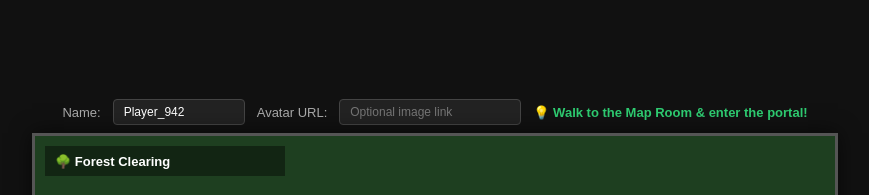
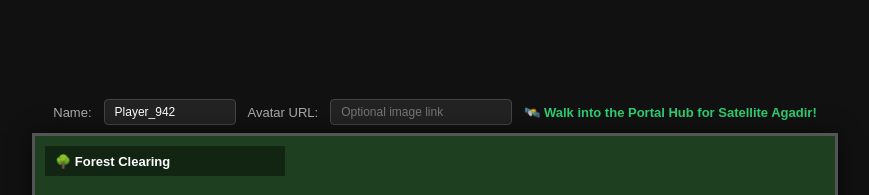
Before and after one commit to Mes3odi/multiplayer-game-test, a plain HTML site: page index.html in a window 1280 px wide. Shown: the top 195 px of the page, without its empty margins (205-1074 px from the left). Drawn offline with nearby package versions, Linux system fonts and the light colour scheme; no server answers.

Commit message:
Update title and comments for Satellite Lobby

```diff
--- a/index.html
+++ b/index.html
@@ -3,7 +3,7 @@
 <head>
     <meta charset="UTF-8">
     <meta name="viewport" content="width=device-width, initial-scale=1.0">
-    <title>GitHub Firebase Multiplayer - Zelda Rooms, Python Lab & World Map</title>
+    <title>GitHub Firebase Multiplayer - Satellite Lobby Avatar</title>
     <!-- Leaflet CSS for Real World Map -->
     <link rel="stylesheet" href="https://unpkg.com/leaflet@1.9.4/dist/leaflet.css" />
     <style>
@@ -53,7 +53,7 @@
             display: block;
         }
 
-        /* Real-World Map Container */
+        /* Real-World Satellite Map Container */
         #map-container {
             position: absolute;
             top: 0;
@@ -116,7 +116,7 @@
         <input type="text" id="name-input" value="Player" maxlength="12">
         <span>Avatar URL:</span>
         <input type="text" id="image-input" placeholder="Optional image link">
-        <span style="color: #2ecc71; font-weight: bold;">💡 Walk to the Map Room & enter the portal!</span>
+        <span style="color: #2ecc71; font-weight: bold;">🛰️ Walk into the Portal Hub for Satellite Agadir!</span>
     </div>
 
     <div id="viewport">
@@ -132,7 +132,7 @@
         </form>
     </div>
 
-    <!-- Leaflet JS for Real World Map -->
+    <!-- Leaflet JS -->
     <script src="https://unpkg.com/leaflet@1.9.4/dist/leaflet.js"></script>
     <!-- Load Game Script as a Module -->
     <script type="module" src="game.js"></script>
```
